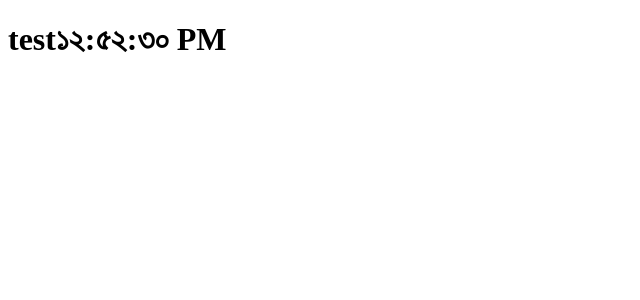
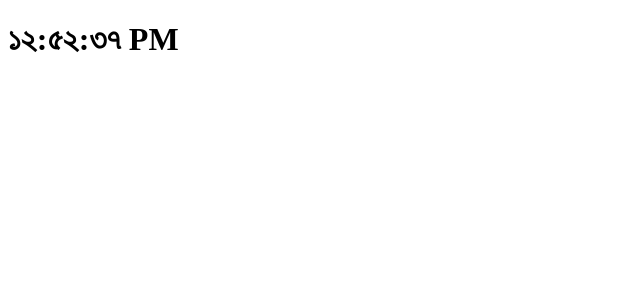
Before and after one commit to meshkatahmed/React-Learning, a React (Vite) app in the folder vite-project/: page / in a window 1280 px wide. Shown: the top 300 px of the page, without its empty margins (0-640 px from the left). Built offline with nearby package versions, Linux system fonts and the light colour scheme.

Commit message:
Clock is ticking

```diff
--- a/vite-project/src/App.jsx
+++ b/vite-project/src/App.jsx
@@ -1,12 +1,10 @@
-import { useState } from 'react'
+import Clock from './components/clock';
 
 
 function App() {
-  const [count, setCount] = useState(0)
-
   return (
-    <div><h1>Hello World!</h1></div>
-  )
+    <div><Clock locale="bn-BD"/></div>
+  );
 }
 
 export default App;
--- /dev/null
+++ b/vite-project/src/components/Clock.jsx
@@ -0,0 +1,24 @@
+import { Component } from 'react';
+
+class Clock extends Component {
+    constructor(props) {
+        super(props);
+        this.state = {date: new Date()};
+    }
+    componentDidMount() {
+        setInterval(() => {
+            this.setState({date: new Date()});
+        });
+    }
+    render() {
+      return (
+        <h1 className='heading'>
+          <span className='text'>
+            {this.state.date.toLocaleTimeString(this.props.locale)}
+          </span>
+        </h1>
+      );
+    }
+}
+
+export default Clock;
--- a/vite-project/src/main.jsx
+++ b/vite-project/src/main.jsx
@@ -1,73 +1,13 @@
-// import React from 'react'
-import { Component } from 'react';
+import React from 'react'
 import ReactDOM from 'react-dom/client'
+import App from './App.jsx'
+// import reportWebVitals from './reportWebVitals'
 
-const index = 0;
-// const element = React.createElement('h1',null,'Hello World!');
 
-class Clock extends Component {
-  render() {
-    return (
-      <h1 className='heading' tabIndex={index}>
-        <span className='text'>{this.props.children}{new Date().toLocaleTimeString(this.props.locale)}</span>
-        <img src="" alt="" />
-      </h1>
-    );
-  }
-}
-
-// const ClockComponent = new Clock();
-
-// function Clock({locale}) {
-//   return (
-//     <h1 className='heading' tabIndex={index}>
-//       <span className='text'>{new Date().toLocaleTimeString(locale)}</span>
-//       <img src="" alt="" />
-//     </h1>
-//   );
-// }
 
 let root = ReactDOM.createRoot(document.getElementById('root'));
-root.render(<Clock locale='bn-BD'>test</Clock>);
-// root.render(new Clock().print());
-
-// setInterval(() => {
-//   const element = (
-//     <h1 className='heading' tabIndex={index}>
-//       <span className='text'>{new Date().toLocaleTimeString()}</span>
-//       <img src="" alt="" />
-//     </h1>
-//   );
-//   root.render(element);
-// },1000);
-
-// console.log(element);
-// import App from './App.jsx'
-//   <React.StrictMode>
-//     <App />
-//   </React.StrictMode>,
-
-/* Object representation of element
-element = {
-  type: 'h1',
-  props: {
-    className: 'heading',
-    tabIndex: 0,
-    children: {
-      type: 'span',
-      props: {
-        className: 'text',
-        children: {
-          children: 'time',
-        }
-      }
-    },
-    children: {
-      type: 'img',
-      props: {
-        src: '',
-        alt: '',
-      }
-    }
-  }
-} */
+root.render (
+  <React.StrictMode>
+    <App />
+  </React.StrictMode>
+);
```
